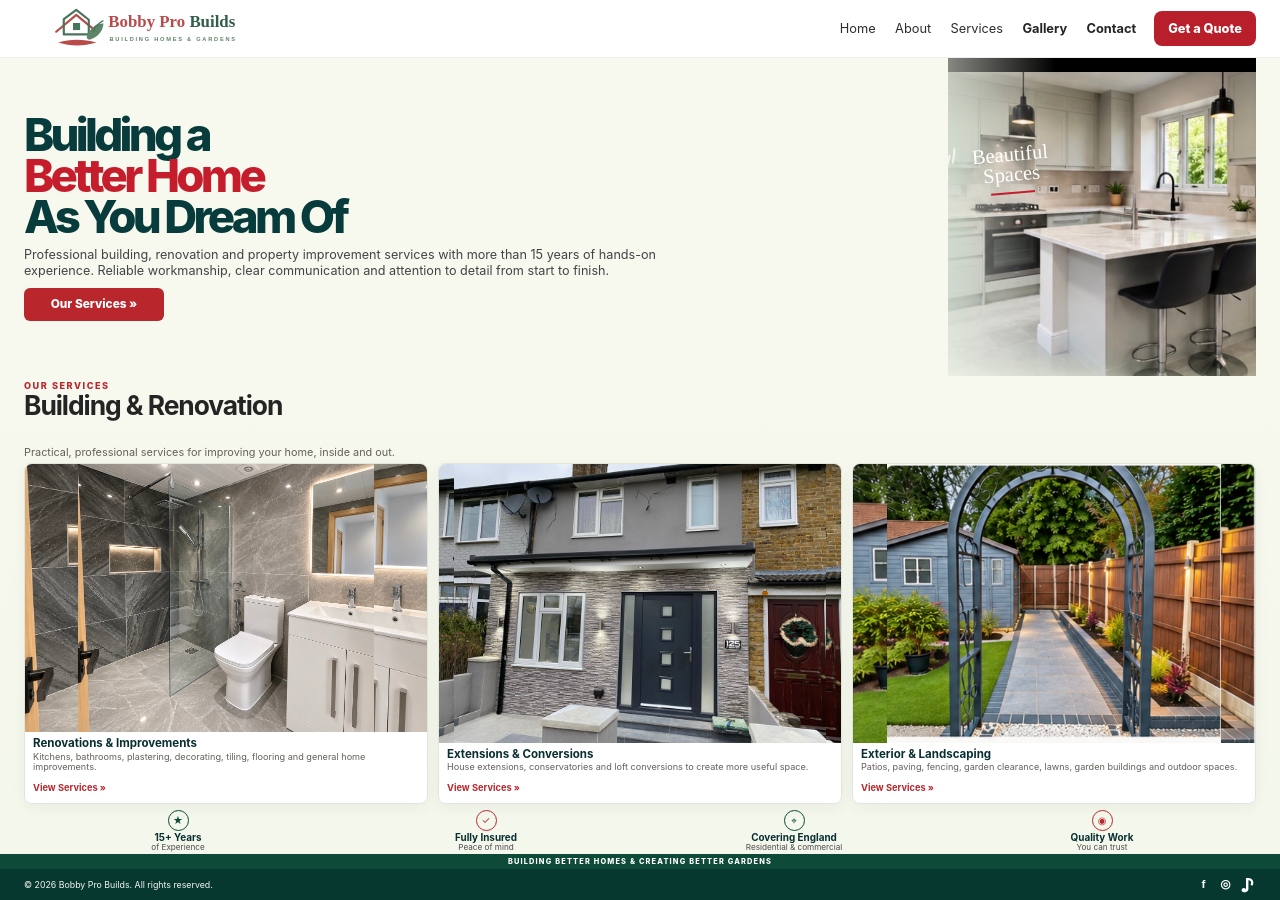
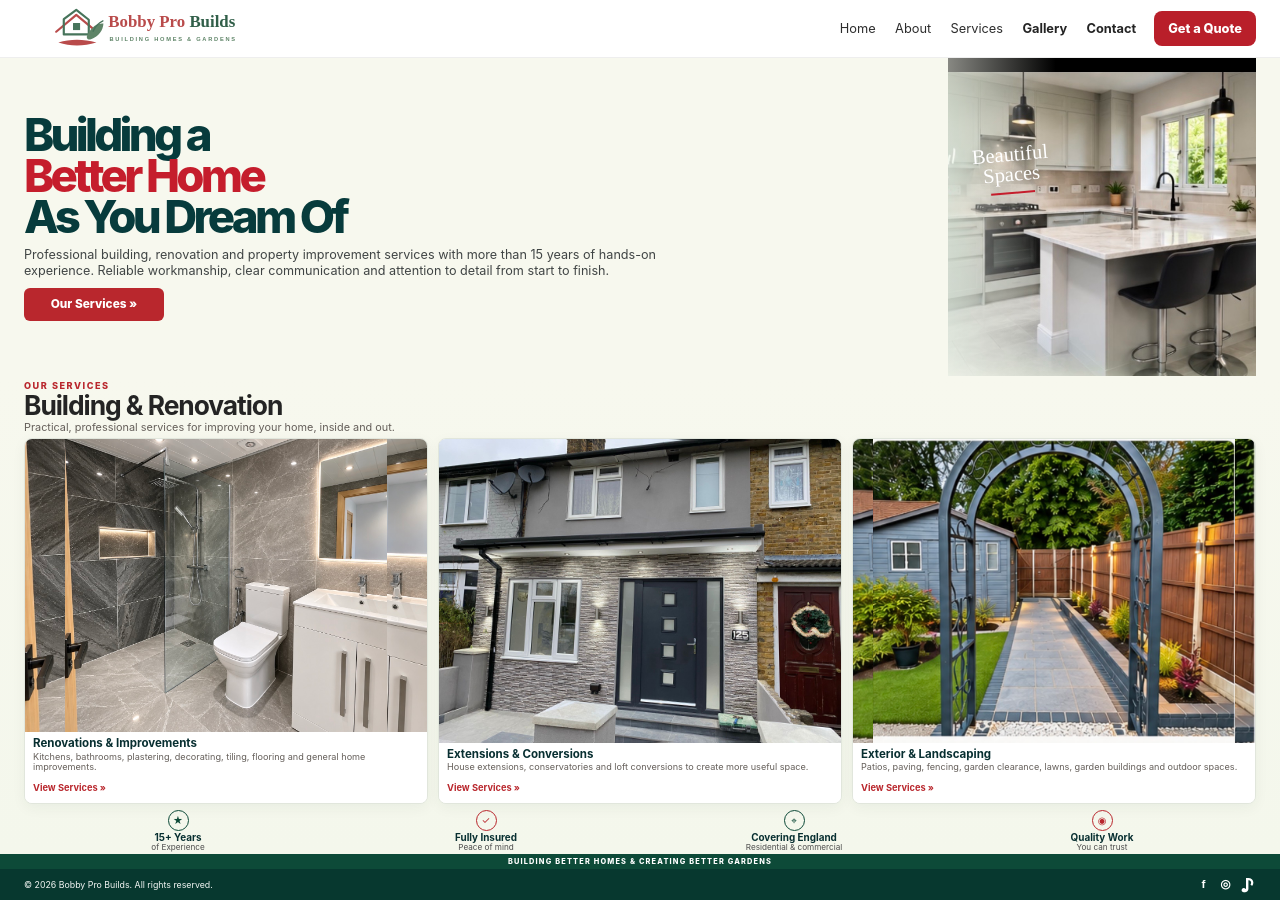
Before and after one commit to arsalanbobby/Bobby-Pro-Builds, a Jekyll site: the page built from index.md, in a window 1280 px wide. Built offline with Jekyll 4.4.1, drawn with Linux system fonts in a browser that asks for light colours.

Commit message:
Fix overlapping services heading text

```diff
--- a/assets/css/home-split.css
+++ b/assets/css/home-split.css
@@ -120,7 +120,7 @@
   #services>.container{
     height:100%;min-height:0;
     display:grid;
-    grid-template-rows:auto minmax(0,1fr) auto;
+    grid-template-rows:auto auto auto minmax(0,1fr) auto;
   }
   #services .eyebrow{margin:0;font-size:.57rem;line-height:1.1}
   #services h2{margin:1px 0 0;font-size:clamp(1.25rem,2.25vw,1.65rem);line-height:1}
```
